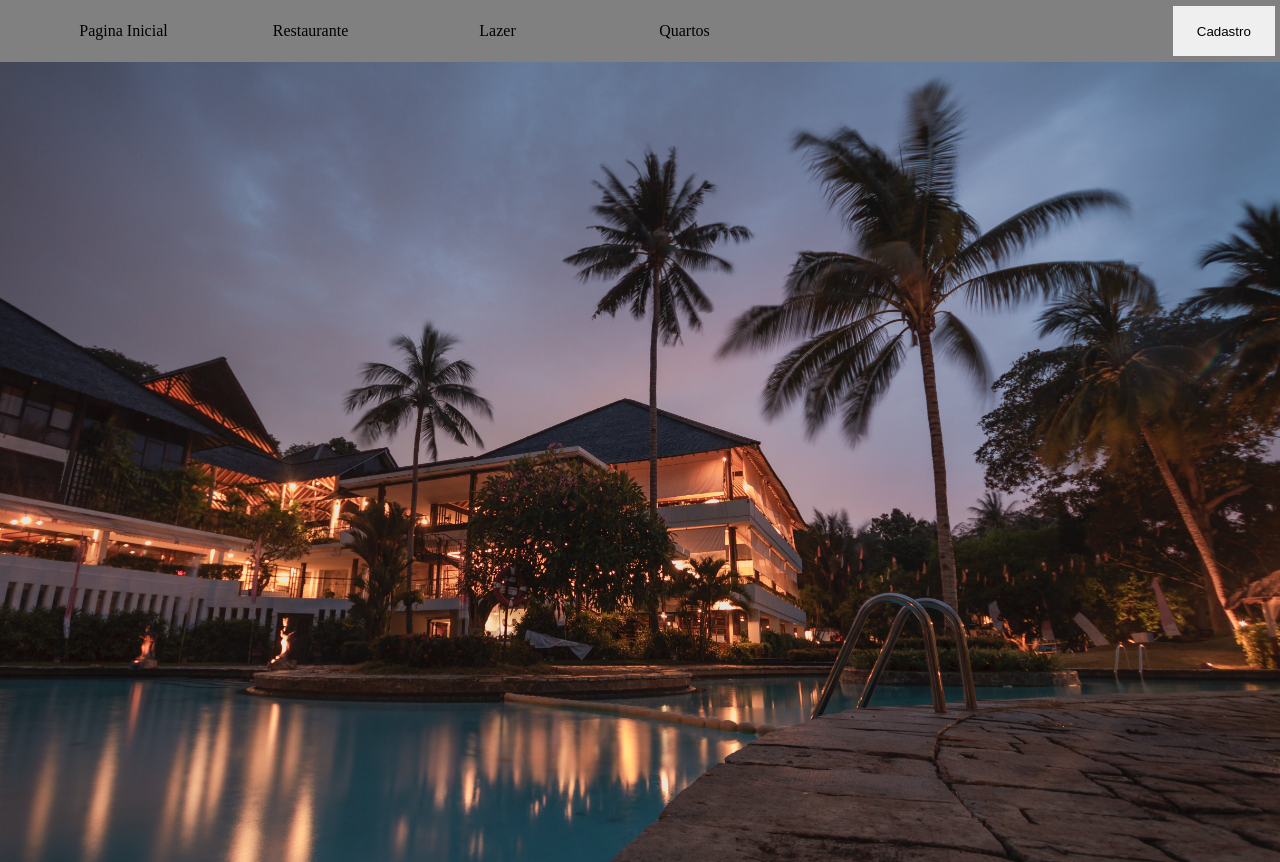
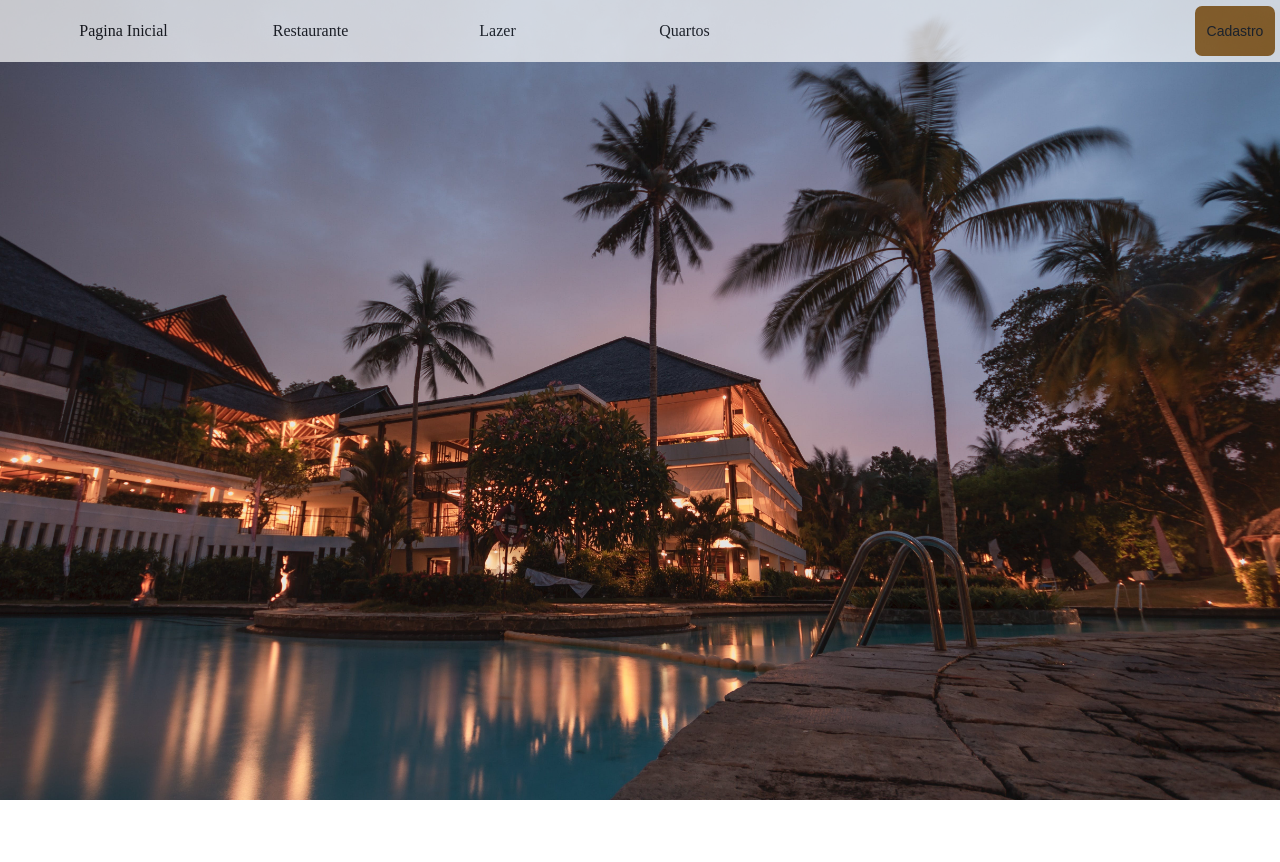
Before and after one commit to gustavo1046/HeavensHotel, an Angular app in the folder HeavensHotel/: page / in a window 1280 px wide. After the commit the page ends 800 px from the top, so only its background shows below. Built offline with nearby package versions, Linux system fonts and the light colour scheme.

Commit message:
Adicionando elemntos de estilo

```diff
--- a/HeavensHotel/src/app/Components/UsualComponents/nav/nav.component.scss
+++ b/HeavensHotel/src/app/Components/UsualComponents/nav/nav.component.scss
@@ -1,10 +1,14 @@
 nav{
     width: 100%;
     height: 62px;
-    background-color: grey;
     display: flex;
     justify-content: center;
     align-items: center;
+    position: fixed;
+    width: 100%;
+    background-color: var(--white);
+    opacity: 0.7;
+    z-index: 1000; /* Certifique-se de que o menu esteja acima de outros elementos na página */
 
     .buttons{
         width: 60%;
@@ -26,10 +30,14 @@ nav{
     }
     button{
         margin-left: auto;
-        width: 8%;
+        width: 5rem;
         height:50px;
         border-style: none;
         margin-right: 5px;
+        background-color: var(--orange);
+        font-size: 14px;
+        font-style: bold;
+        border-radius: 7px;
     }
 
 }
--- a/HeavensHotel/src/app/Components/UsualComponents/painel/painel.component.scss
+++ b/HeavensHotel/src/app/Components/UsualComponents/painel/painel.component.scss
@@ -4,4 +4,6 @@ main{
     height: 100vh;
     background-size: cover;
     background-position: center;
+    position: relative;
+    z-index: 1; /* Certifique-se de que a imagem fique abaixo do menu */
 }
--- /dev/null
+++ b/HeavensHotel/src/app/Components/UsualComponents/restaurante/restaurante.component.html
@@ -0,0 +1 @@
+<p>restaurante works!</p>
--- a/HeavensHotel/src/styles.scss
+++ b/HeavensHotel/src/styles.scss
@@ -1,3 +1,8 @@
+:root{
+    --white: #ffffff;
+    --orange: rgb(146, 83, 0);
+}
+
 body{
     margin: 0;
 }
```
Also changed, not shown: HeavensHotel/src/app/Components/UsualComponents/restaurante/restaurante.component.ts (added, +12 -0 lines), HeavensHotel/src/app/Components/UsualComponents/restaurante/restaurante.component.scss (added), 1 other file (tests, documents, lock files or other folders).
